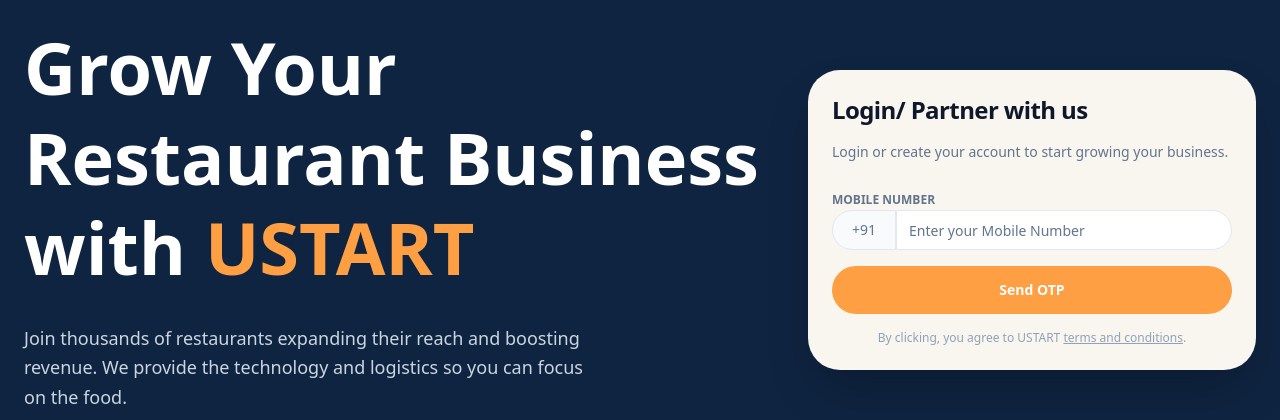
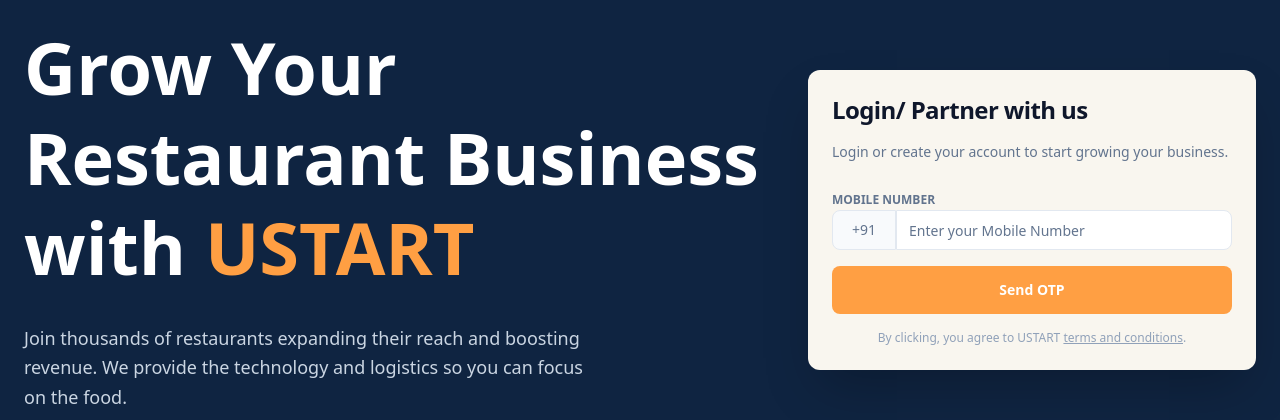
Before and after one commit to TO-WEB-TECHNOLOGIES/ustart-restro-web, a React (Vite) app: page / in a window 1280 px wide. Shown: the part 216-636 px from the top of the page. Built offline with nearby package versions, Linux system fonts and the light colour scheme.

Commit message:
feat: Implement JWT authentication with global AuthContext, protected routes, onboarding status handling, and axios interceptors.

```diff
--- a/src/App.tsx
+++ b/src/App.tsx
@@ -4,10 +4,14 @@
 import { router } from './routes';
 import './styles/App.css';
 
+import { AuthProvider } from './context/AuthContext';
+
 function App() {
   return (
     <QueryClientProvider client={queryClient}>
-      <RouterProvider router={router} />
+      <AuthProvider>
+        <RouterProvider router={router} />
+      </AuthProvider>
     </QueryClientProvider>
   );
 }
--- a/src/api/axios.ts
+++ b/src/api/axios.ts
@@ -10,11 +10,36 @@
     },
 });
 
+api.interceptors.request.use(
+    (config) => {
+        const token = localStorage.getItem('token');
+        if (token) {
+            config.headers['Authorization'] = `Bearer ${token}`;
+        }
+        return config;
+    },
+    (error) => {
+        return Promise.reject(error);
+    }
+);
+
 api.interceptors.response.use(
     (response) => response,
     (error) => {
         const message = error.response?.data?.message || 'Something went wrong';
-        // TODO: Add toast notification here
+
+        if (error.response?.status === 401) {
+            // Unauthenticated - Clear local storage and redirect
+            localStorage.removeItem('token');
+            localStorage.removeItem('user');
+            localStorage.removeItem('isOnboardingComplete');
+            localStorage.removeItem('status');
+
+            // Should verify if window redirection is the best approach
+            // or if we can use router navigation (but this is outside React context)
+            window.location.href = '/';
+        }
+
         console.error('API Error:', message);
         return Promise.reject(error);
     }
--- /dev/null
+++ b/src/context/AuthContext.tsx
@@ -0,0 +1,94 @@
+import { createContext, useContext, useState, type ReactNode, useEffect } from 'react';
+import { api } from '@/api/axios';
+import { decodeToken } from '@/utils/jwt';
+
+interface User {
+    id: string;
+    name: string;
+    mobile: string;
+}
+
+interface AuthContextType {
+    user: User | null;
+    token: string | null;
+    isAuthenticated: boolean;
+    isOnboardingComplete: boolean;
+    status: string | null;
+    login: (token: string) => void;
+    logout: () => void;
+}
+
+const AuthContext = createContext<AuthContextType | undefined>(undefined);
+
+export const AuthProvider = ({ children }: { children: ReactNode }) => {
+    const [user, setUser] = useState<User | null>(null);
+    const [token, setToken] = useState<string | null>(localStorage.getItem('token'));
+    const [isOnboardingComplete, setIsOnboardingComplete] = useState<boolean>(false);
+    const [status, setStatus] = useState<string | null>(null);
+    const [isAuthenticated, setIsAuthenticated] = useState<boolean>(false);
+
+    const initializeAuth = (authToken: string) => {
+        const decoded = decodeToken(authToken);
+        if (decoded) {
+            setToken(authToken);
+            setUser(decoded.user);
+            setIsOnboardingComplete(decoded.isOnboardingComplete);
+            setStatus(decoded.status);
+            setIsAuthenticated(true);
+
+            // Configure axios default header
+            api.defaults.headers.common['Authorization'] = `Bearer ${authToken}`;
+        } else {
+            // Invalid token
+            logout();
+        }
+    };
+
+    // Initial load from localStorage
+    useEffect(() => {
+        const storedToken = localStorage.getItem('token');
+        if (storedToken) {
+            initializeAuth(storedToken);
+        }
+    }, []);
+
+    const login = (newToken: string) => {
+        localStorage.setItem('token', newToken);
+        initializeAuth(newToken);
+    };
+
+    const logout = () => {
+        setToken(null);
+        setUser(null);
+        setIsOnboardingComplete(false);
+        setStatus(null);
+        setIsAuthenticated(false);
+
+        localStorage.removeItem('token');
+
+        // Remove API header
+        delete api.defaults.headers.common['Authorization'];
+    };
+
+    return (
+        <AuthContext.Provider value={{
+            user,
+            token,
+            isAuthenticated,
+            isOnboardingComplete,
+            status,
+            login,
+            logout
+        }}>
+            {children}
+        </AuthContext.Provider>
+    );
+};
+
+export const useAuth = () => {
+    const context = useContext(AuthContext);
+    if (context === undefined) {
+        throw new Error('useAuth must be used within an AuthProvider');
+    }
+    return context;
+};
--- a/src/features/auth/components/LoginForm.tsx
+++ b/src/features/auth/components/LoginForm.tsx
@@ -8,11 +8,18 @@
 import { Card, CardContent, CardDescription, CardHeader, CardTitle } from '@/components/ui/card';
 import { Label } from '@/components/ui/label';
 import { OtpInput } from '@/components/ui/otp-input';
-import { mobileSchema, otpSchema, type MobileFormValues } from '@/features/auth/schemas';
+import { mobileSchema, type MobileFormValues } from '@/features/auth/schemas';
 import { mockAuthService } from '@/features/auth/api/mockAuth';
+import { useAuth } from '@/context/AuthContext';
+import { useNavigate } from 'react-router-dom';
+
+import { decodeToken } from '@/utils/jwt';
 
 export const LoginForm = () => {
     const { t } = useTranslation();
+    const { login } = useAuth();
+    const navigate = useNavigate();
+
     const [step, setStep] = useState<'mobile' | 'otp'>('mobile');
     const [mobileNumber, setMobileNumber] = useState('');
     const [otp, setOtp] = useState('');
@@ -77,25 +84,36 @@
     };
 
     const onVerifyOtp = async () => {
+        if (otp.length !== 6) {
+            alert("Please enter a 6-digit OTP.");
+            return;
+        }
+
         setLoading(true);
         try {
-            const result = otpSchema.safeParse({ otp });
-            if (!result.success) {
-                alert("Invalid OTP format");
-                return;
+            const response = await mockAuthService.verifyOtp(mobileNumber, otp);
+
+            // Login using context
+            login(response.token);
+
+            // Decode token to check status for redirect
+            const decoded = decodeToken(response.token);
+
+            if (decoded && decoded.isOnboardingComplete && decoded.status === 'APPROVED') {
+                navigate('/dashboard');
+            } else {
+                navigate('/grow-with-ustart');
             }
-
-            await mockAuthService.verifyOtp(mobileNumber, otp);
-            alert("Login Successful!");
         } catch (error) {
             alert("Invalid OTP");
+            console.error(error);
         } finally {
             setLoading(false);
         }
     };
 
     return (
-        <Card className="w-full max-w-md shadow-2xl border-none bg-third-cream rounded-4xl">
+        <Card className="w-full max-w-md shadow-2xl border-none bg-third-cream rounded-xl">
             <CardHeader>
                 <CardTitle className="text-2xl font-bold text-slate-900 mb-4">
                     {step === 'mobile' ? t('auth.login.title') : t('auth.otp.title')}
@@ -118,7 +136,7 @@
                         <div className="">
                             <Label htmlFor="mobile" className="text-xs font-bold text-slate-500 uppercase mb-4">{t('auth.login.mobileLabel')}</Label>
                             <div className="flex">
-                                <div className="flex h-10 w-16 items-center justify-center border border-slate-200 bg-slate-50 text-sm text-slate-500 rounded-4xl rounded-r-none">
+                                <div className="flex h-10 w-16 items-center justify-center border border-slate-200 bg-slate-50 text-sm text-slate-500 rounded-lg rounded-r-none">
                                     +91
                                 </div>
                                 <Input
@@ -126,12 +144,12 @@
                                     placeholder={t('auth.login.placeholder')}
                                     type="tel"
                                     {...registerMobile('mobile')}
-                                    className="flex-1 rounded-4xl rounded-l-none "
+                                    className="flex-1 rounded-lg rounded-l-none "
                                 />
                             </div>
                             {mobileErrors.mobile && <p className="text-red-500 text-xs ">{mobileErrors.mobile.message}</p>}
                         </div>
-                        <Button type="submit" className="w-full bg-secondary-orange hover:bg-secondary-orange/90 text-white font-bold h-12 rounded-4xl" disabled={loading}>
+                        <Button type="submit" className="w-full bg-secondary-orange hover:bg-secondary-orange/90 text-white font-bold h-12 rounded-lg" disabled={loading}>
                             {loading ? t('auth.login.sending') : t('auth.login.submitButton')}
                         </Button>
                     </form>
@@ -156,7 +174,7 @@
                                 )}
                             </div>
                         </div>
-                        <Button onClick={onVerifyOtp} className="w-full bg-secondary-orange hover:bg-secondary-orange/90 text-white font-bold h-12 rounded-4xl" disabled={loading}>
+                        <Button onClick={onVerifyOtp} className="w-full bg-secondary-orange hover:bg-secondary-orange/90 text-white font-bold h-12 rounded-lg" disabled={loading}>
                             {loading ? t('auth.otp.verifying') : t('auth.otp.verifyButton')}
                         </Button>
                     </div>
--- a/src/locales/en/translation.json
+++ b/src/locales/en/translation.json
@@ -88,6 +88,12 @@
       }
     }
   },
+  "join": {
+    "title": "Complete Your Registration",
+    "description": "Your profile is incomplete or pending approval. Please complete your onboarding to access the dashboard.",
+    "completeButton": "Complete Onboarding",
+    "logout": "Logout"
+  },
   "auth": {
     "login": {
       "title": "Login/ Partner with us",
--- a/src/locales/hi/translation.json
+++ b/src/locales/hi/translation.json
@@ -88,6 +88,12 @@
       }
     }
   },
+  "join": {
+    "title": "अपना पंजीकरण पूरा करें",
+    "description": "आपकी प्रोफ़ाइल अधूरी है या अनुमोदन लंबित है। डैशबोर्ड तक पहुँचने के लिए कृपया अपना ऑनबोर्डिंग पूरा करें।",
+    "completeButton": "ऑनबोर्डिंग पूरा करें",
+    "logout": "लॉग आउट"
+  },
   "auth": {
     "login": {
       "title": "हमारे साथ भागीदार बनें",
--- /dev/null
+++ b/src/pages/JoinUstartPage.tsx
@@ -0,0 +1,34 @@
+import { Button } from '@/components/ui/button';
+import { useAuth } from '@/context/AuthContext';
+import { useNavigate } from 'react-router-dom';
+import { useTranslation } from 'react-i18next';
+
+export const JoinUstartPage = () => {
+    const { logout } = useAuth();
+    const navigate = useNavigate();
+    const { t } = useTranslation();
+
+    const handleLogout = () => {
+        logout();
+        navigate('/');
+    };
+
+    return (
+        <div className="min-h-screen flex items-center justify-center bg-gray-100">
+            <div className="bg-white p-8 rounded-lg shadow-md max-w-md w-full text-center space-y-4">
+                <h2 className="text-2xl font-bold text-gray-800">{t('join.title')}</h2>
+                <p className="text-slate-600">
+                    {t('join.description')}
+                </p>
+                <div className="flex justify-center gap-4 pt-4">
+                    <Button onClick={() => alert("Redirect to onboarding flow")} className="bg-secondary-orange hover:bg-orange-600 text-white">
+                        {t('join.completeButton')}
+                    </Button>
+                    <Button variant="outline" onClick={handleLogout}>
+                        {t('join.logout')}
+                    </Button>
+                </div>
+            </div>
+        </div>
+    );
+};
--- /dev/null
+++ b/src/routes/ProtectedRoute.tsx
@@ -0,0 +1,43 @@
+import { Navigate, Outlet } from 'react-router-dom';
+import { useAuth } from '@/context/AuthContext';
+
+export const RequireAuth = () => {
+    const { isAuthenticated } = useAuth();
+    if (!isAuthenticated) {
+        return <Navigate to="/" replace />;
+    }
+    return <Outlet />;
+};
+
+export const RequireOnboarding = () => {
+    const { isOnboardingComplete, status } = useAuth();
+
+    if (!isOnboardingComplete || status !== 'APPROVED') {
+        return <Navigate to="/grow-with-ustart" replace />;
+    }
+    return <Outlet />;
+};
+
+export const RequirePending = () => {
+    const { isOnboardingComplete, status } = useAuth();
+
+    // If already approved, go to dashboard
+    if (isOnboardingComplete && status === 'APPROVED') {
+        return <Navigate to="/dashboard" replace />;
+    }
+    return <Outlet />;
+};
+
+export const PublicOnlyRoute = () => {
+    const { isAuthenticated, isOnboardingComplete, status } = useAuth();
+
+    if (isAuthenticated) {
+        if (isOnboardingComplete && status === 'APPROVED') {
+            return <Navigate to="/dashboard" replace />;
+        } else {
+            return <Navigate to="/grow-with-ustart" replace />;
+        }
+    }
+
+    return <Outlet />;
+};
--- /dev/null
+++ b/src/utils/jwt.ts
@@ -0,0 +1,13 @@
+export const decodeToken = (token: string): any => {
+    try {
+        const base64Url = token.split('.')[1];
+        const base64 = base64Url.replace(/-/g, '+').replace(/_/g, '/');
+        const jsonPayload = decodeURIComponent(window.atob(base64).split('').map(function (c) {
+            return '%' + ('00' + c.charCodeAt(0).toString(16)).slice(-2);
+        }).join(''));
+        return JSON.parse(jsonPayload);
+    } catch (e) {
+        console.error("Failed to decode token", e);
+        return null;
+    }
+};
```
Also changed, not shown: src/features/auth/api/mockAuth.ts (+25 -6 lines), src/routes/index.tsx (+26 -0 lines).
